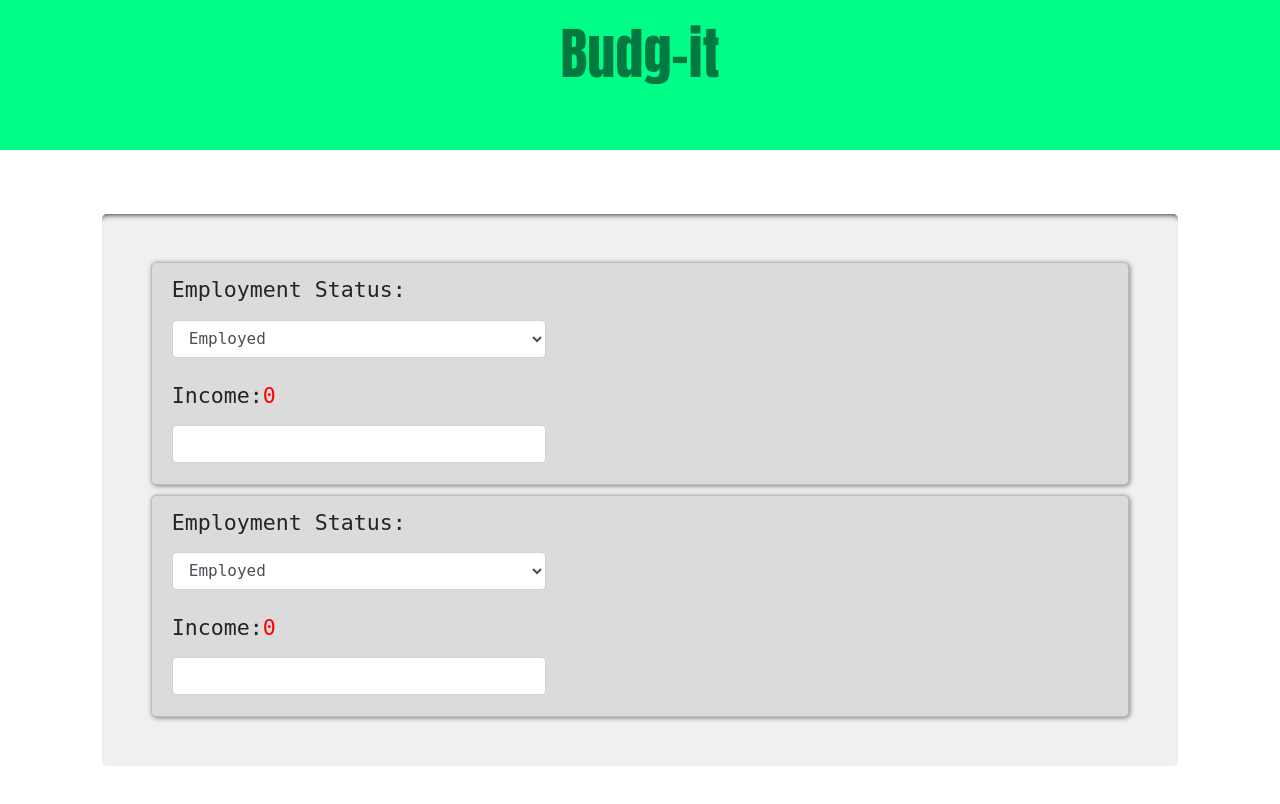
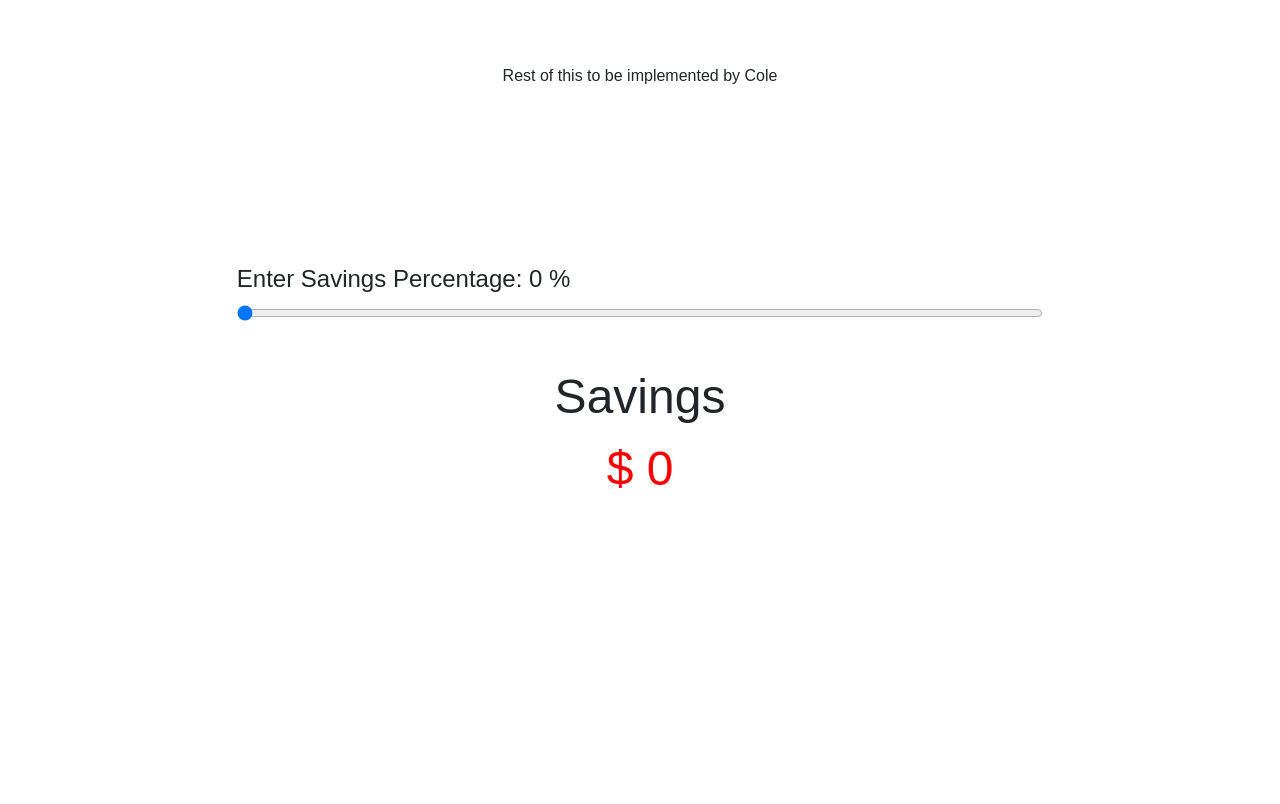
Before and after one commit to argentinoj/budg-it, a React (Create React App) app: page / in a window 1280 px wide. Shown: the top 804 px of the page. Built offline with nearby package versions, Linux system fonts and the light colour scheme.

Commit message:
Added initial slider bar and basic functionality of savings choice

```diff
--- a/src/App.js
+++ b/src/App.js
@@ -1,5 +1,6 @@
 import React, { Component } from 'react';
 import {IncomeOption} from './components/IncomeOption';
+import {ManagementPage} from './components/ManagementPage';
 import logo from './logo.svg';
 import './App.css';
 
@@ -7,13 +8,7 @@ class App extends Component {
   render() {
     return (
       <div className="App">
-        <header className="App-header">
-          <h1 className="App-title">Budg-it</h1>
-        </header>
-        <div className="App-intro">
-          <IncomeOption>></IncomeOption>
-          <IncomeOption></IncomeOption>
-        </div>
+        <ManagementPage></ManagementPage>
       </div>
     );
   }
--- a/src/components/ManagementPage.css
+++ b/src/components/ManagementPage.css
@@ -0,0 +1,13 @@
+body{
+    margin: 5%;
+}
+.form-group{
+    font-size: 150%;
+    text-align: left;
+    margin: 15%;
+}
+.SavingsDisplay{
+    text-align: center;
+    font-size: 200%;
+    margin-top: 5%;
+}
--- a/src/components/ManagementPage.js
+++ b/src/components/ManagementPage.js
@@ -1,12 +1,40 @@
 import React, {Component} from 'react';
-import './WelcomePage.css';
+import './ManagementPage.css';
 
 export class ManagementPage extends Component{
     constructor(){
+        super();
+        this.state = ({
+            chosen_savings_threshold: 0,
+            total_wallet_amount: 15000,
+            savingsColor: "red",
+            })
+    }
 
+    setThreshold = (e) => {
+        this.setState({savingsColor: "green"});
+        this.setState({chosen_savings_threshold: e.target.value});
     }
 
     render(){
-        return(<div>This is the Management Page</div>);
+        return(
+        <div>
+            <div>Rest of this to be implemented by Cole</div>
+            <form>
+                <div class="form-group">
+                    <label for="formControlRange">Enter Savings Percentage: {this.state.chosen_savings_threshold} %</label>
+                    <input onChange = {this.setThreshold} type="range" defaultValue = "0" max = "100" class="form-control-range" id="formControlRange"></input>
+
+                    <div className = "SavingsDisplay">
+                        <div>Savings</div>
+                        <div style = {{color: this.state.savingsColor}} >
+                            $ {Number(this.state.chosen_savings_threshold/100 * this.state.total_wallet_amount).toFixed(0)}
+                        </div>
+                    </div>
+                </div>
+            </form>
+
+        </div>
+        );
     }
 }
```
